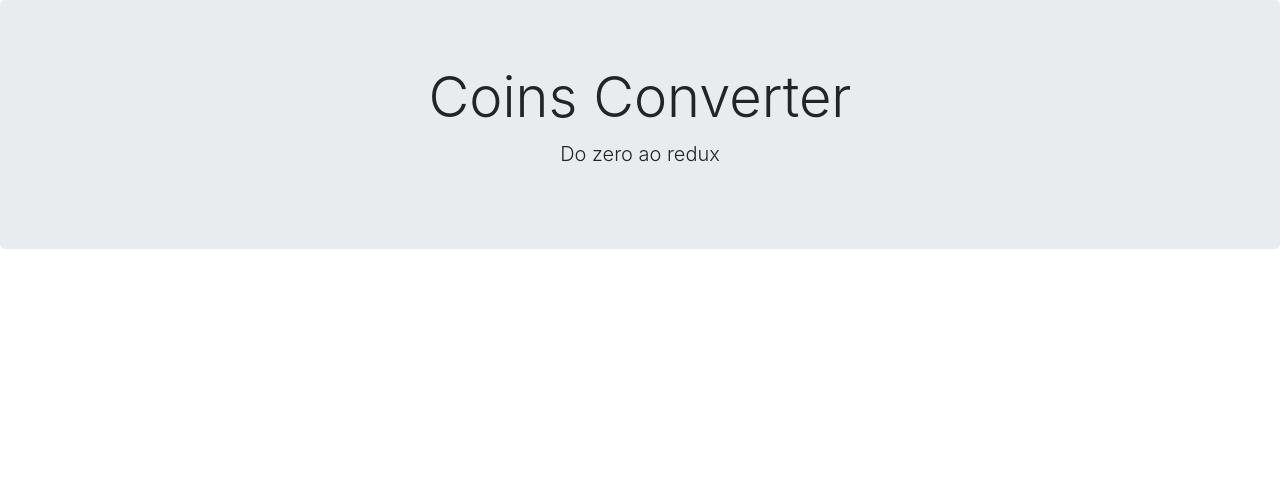
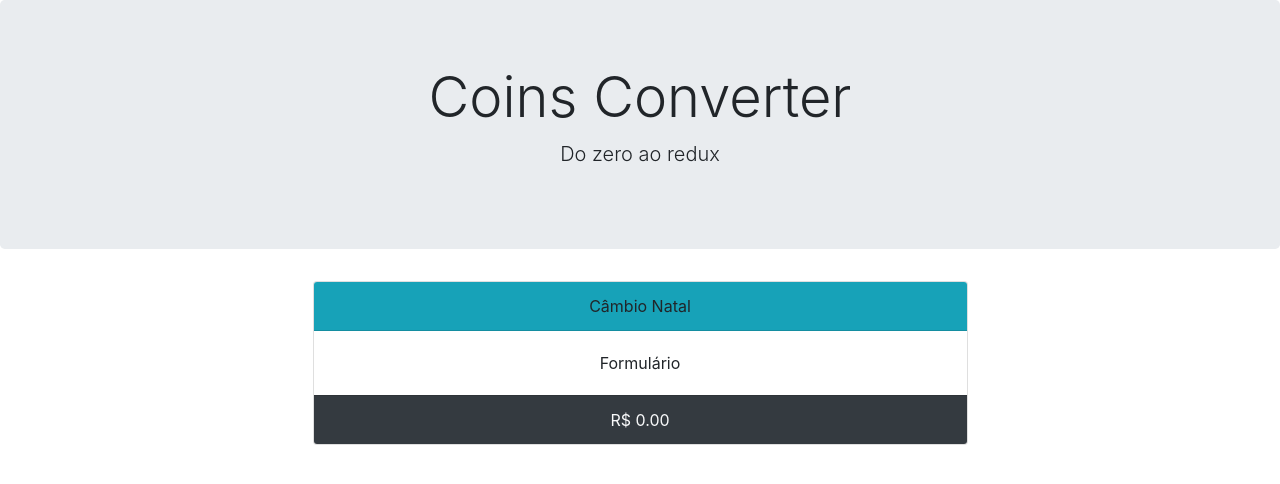
Before and after one commit to felipevianna86/coin-converter, a React (Create React App) app: page / in a window 1280 px wide. Shown: the top 484 px of the page. Built offline with nearby package versions, Linux system fonts and the light colour scheme.

Commit message:
Criação do componente Conversor.

```diff
--- a/src/App.js
+++ b/src/App.js
@@ -2,11 +2,13 @@ import React from "react";
 import "bootstrap-css-only";
 import "./App.css";
 import Header from "./components/Header";
+import Conversor from "./components/Conversor";
 
 function App() {
   return (
     <div className="App">
       <Header />
+      <Conversor />
     </div>
   );
 }
--- /dev/null
+++ b/src/components/Conversor.js
@@ -0,0 +1,17 @@
+import React from "react";
+
+const Conversor = (props) => {
+  return (
+    <div className="content">
+      <div className="row justify-content-md-center">
+        <div className="card text-center w-50">
+          <div className="card-header bg-info">Câmbio Natal</div>
+          <div className="card-body">Formulário</div>
+          <div className="card-footer text-light bg-dark">R$ 0.00</div>
+        </div>
+      </div>
+    </div>
+  );
+};
+
+export default Conversor;
```
